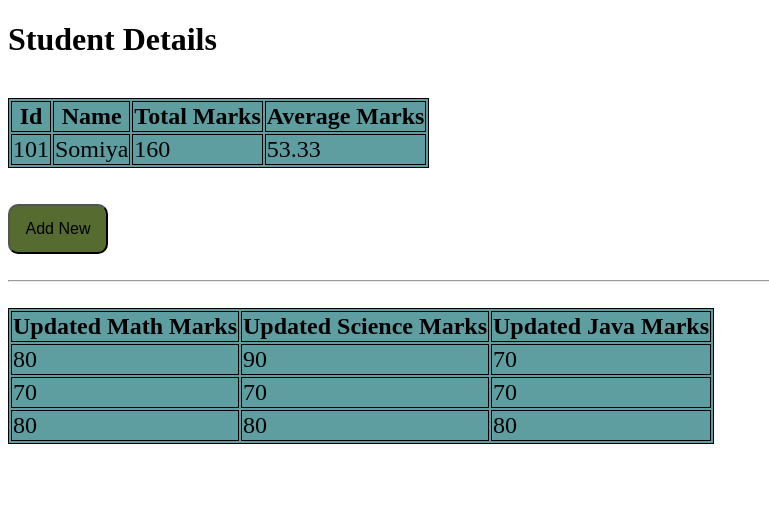
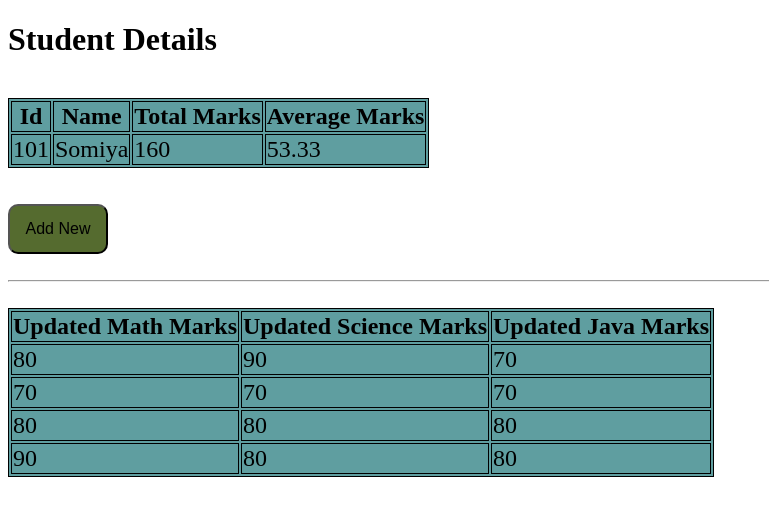
Before and after one commit to somiyangp/asdmLabExam, an Angular app: page / in a window 1280 px wide. Shown: the top 516 px of the page, without its empty margins (0-769 px from the left). Built offline with nearby package versions, Linux system fonts and the light colour scheme.

Commit message:
More New changes in banch student

```diff
--- a/src/app/student/student.component.html
+++ b/src/app/student/student.component.html
@@ -52,5 +52,10 @@
       <td>80</td>
       <td>80</td>
     </tr>
+    <tr>
+      <td>90</td>
+      <td>80</td>
+      <td>80</td>
+    </tr>
   </table>
 </div>
```
